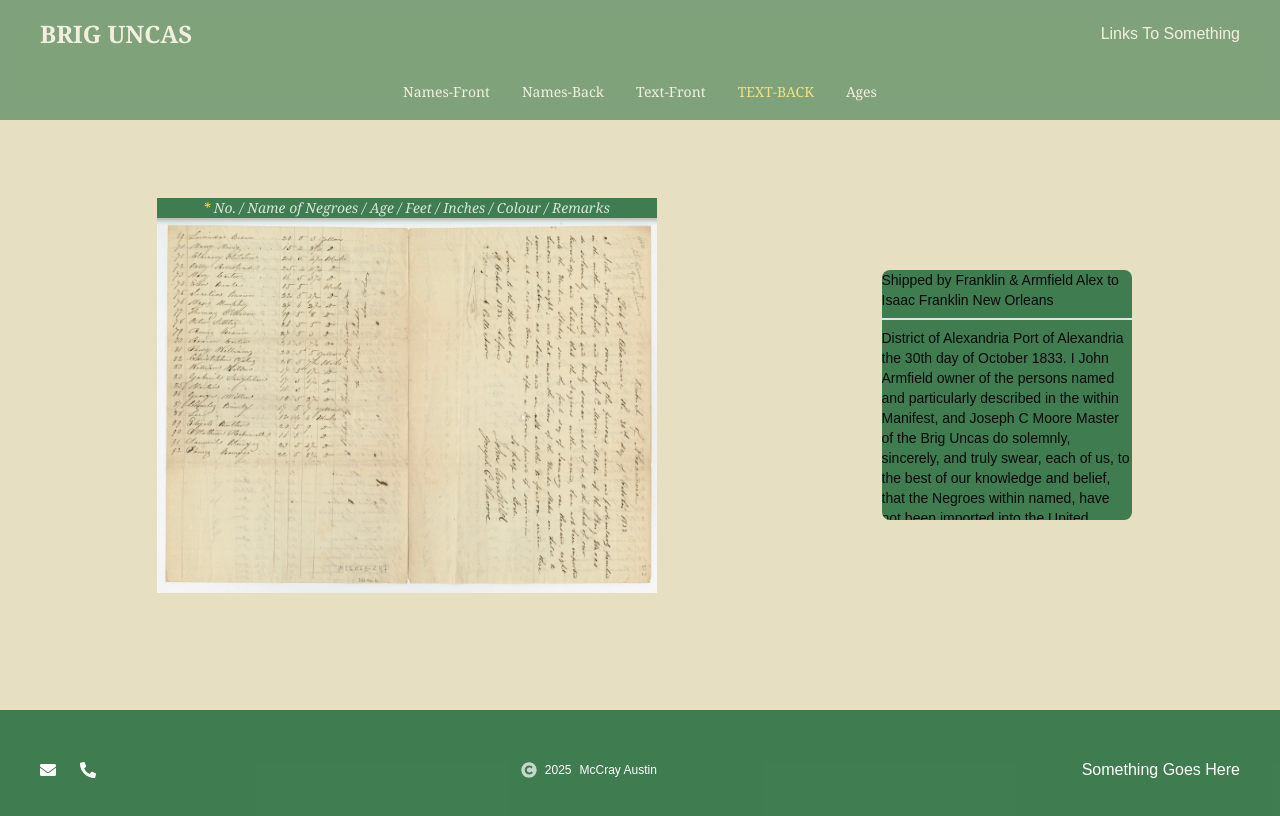
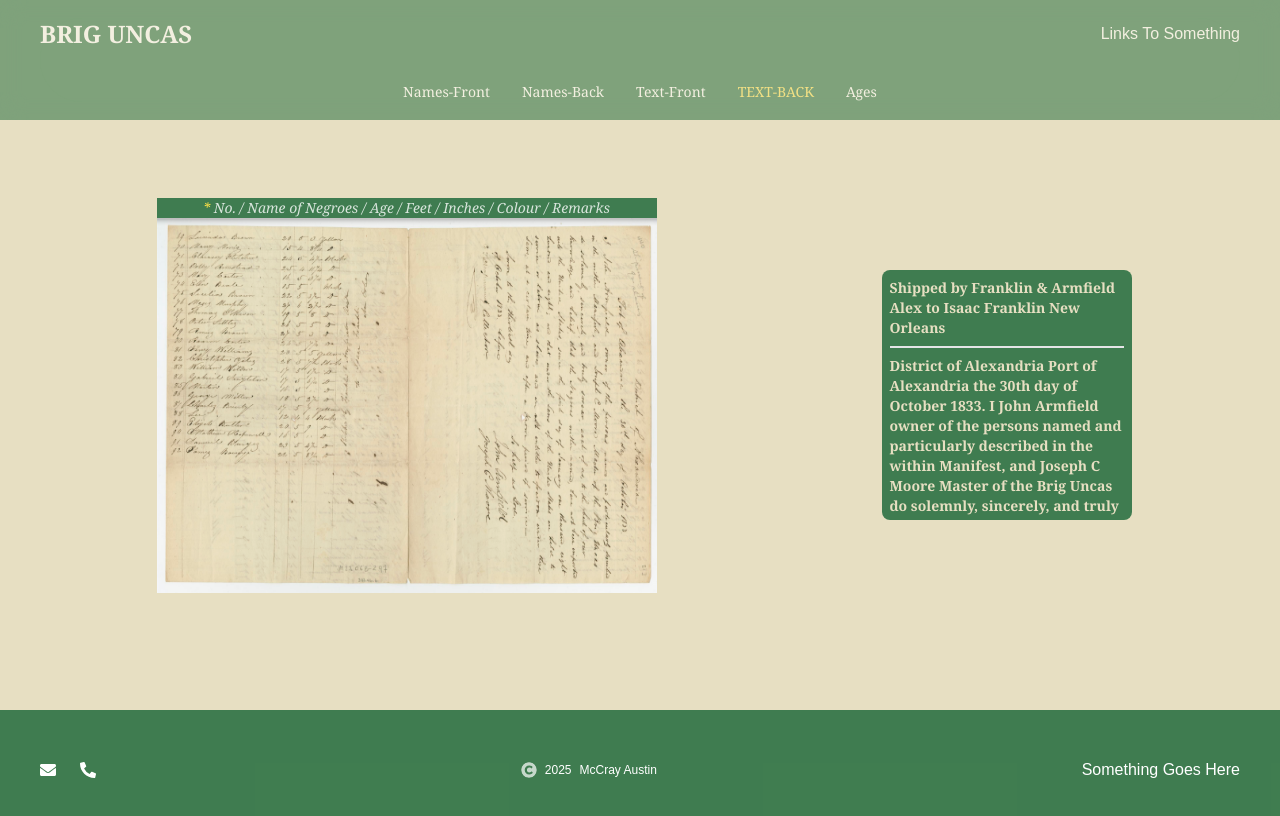
Before and after one commit to mmaustin/brig-uncas, a Next.js app in the folder uncas/: page /text-back in a window 1280 px wide. Shown: the top 816 px of the page. Built offline with nearby package versions, Linux system fonts and the light colour scheme.

Commit message:
Altered font text and font

```diff
--- a/uncas/app/text-back/page.tsx
+++ b/uncas/app/text-back/page.tsx
@@ -1,14 +1,5 @@
-'use client';
+//'use client';
 
-// import ShowCarousel from "@/components/display/ShowCarousel";
-// import {
-//   Carousel,
-//   CarouselContent,
-//   CarouselItem,
-//   CarouselNext,
-//   CarouselPrevious,
-// } from "@/components/ui/carousel";
-// import { transportedHumansBack } from "@/constants/captiveArray";
 import Image from "next/image";
 import manifest from '@/public/manifest-6.png';
 import { ScrollArea } from "@/components/ui/scroll-area";
@@ -31,22 +22,15 @@ const TextBack = () => {
         </div>
         <ScrollArea className="h-[250px] w-[200px] sm:w-[250px] my-8 flex justify-center items-center bg-green-800/80 rounded-lg">
           {backpageText.map((text, i) => (
-            <section key={i}>
-              <div key={i} className="text-sm">
+            <section key={i} className="m-2">
+              <div key={i} className="text-sm text-my-beige font-serif font-semibold">
                 {text}
               </div>
-              <div className="my-2 border"></div>
+              {i !== 1 &&
+                <div className="my-2 border"></div>
+              }
             </section>
           ))}
-          {/* <Carousel className="w-36 sm:w-44 mt-4">
-            <CarouselContent>
-              {transportedHumansBack.map((person, i) => {
-                return <CarouselItem key={i} className="text-white/80 capitalize font-serif italic text-lg font-bold opacity "><ShowCarousel captive={person} /></CarouselItem>
-              })}
-            </CarouselContent>
-            <CarouselPrevious className="opacity-30" />
-            <CarouselNext className="opacity-30" />
-          </Carousel> */}
         </ScrollArea>
       </div>
     </section>
```
